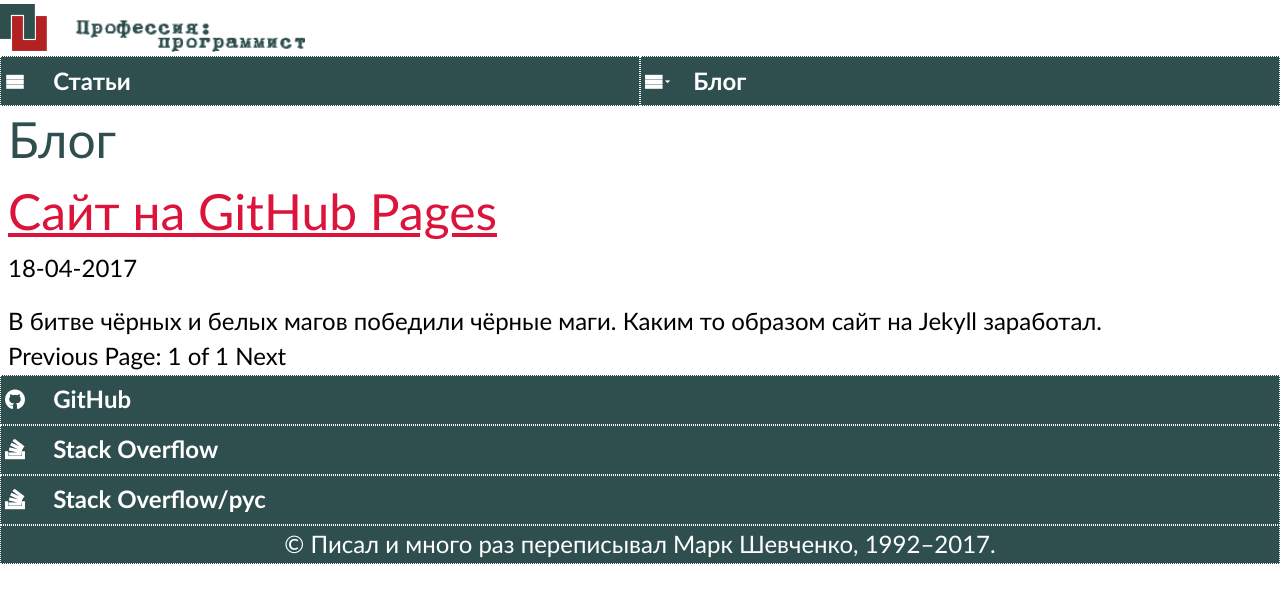
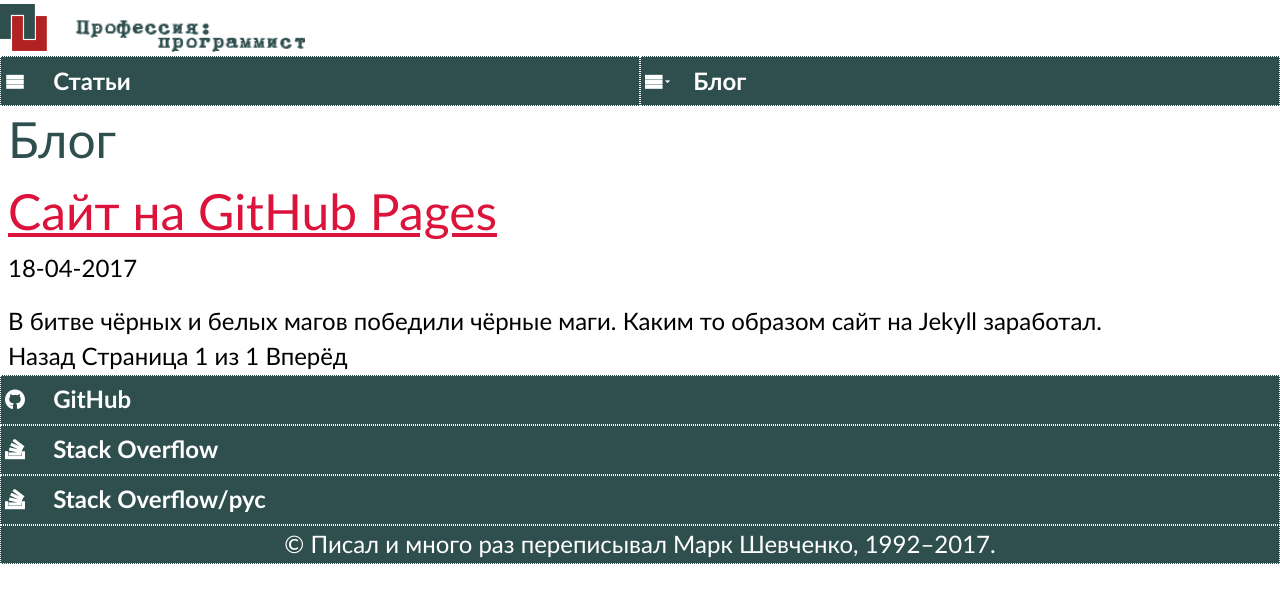
Before and after one commit to markshevchenko/markshevchenko.github.io, a Jekyll site: the page built from posts/index.html, in a window 1280 px wide. Shown: the top 603 px of the page. Built offline with Jekyll 4.4.1, drawn with Linux system fonts in a browser that asks for light colours; some web fonts are replaced; the list of posts is cut into pages by our own code.

Commit message:
Русифицировал список постов.

```diff
--- a/posts/index.html
+++ b/posts/index.html
@@ -17,14 +17,14 @@
 
 <div class="pagination">
   {% if paginator.previous_page %}
-    <a href="{{ paginator.previous_page_path }}" class="previous">Previous</a>
+    <a href="{{ paginator.previous_page_path }}" class="previous">Назад</a>
   {% else %}
-    <span class="previous">Previous</span>
+    <span class="previous">Назад</span>
   {% endif %}
-  <span class="page_number ">Page: {{ paginator.page }} of {{ paginator.total_pages }}</span>
+  <span class="page_number ">Страница {{ paginator.page }} из {{ paginator.total_pages }}</span>
   {% if paginator.next_page %}
-    <a href="{{ paginator.next_page_path }}" class="next">Next</a>
+    <a href="{{ paginator.next_page_path }}" class="next">Вперёд</a>
   {% else %}
-    <span class="next ">Next</span>
+    <span class="next">Вперёд</span>
   {% endif %}
 </div>
```
